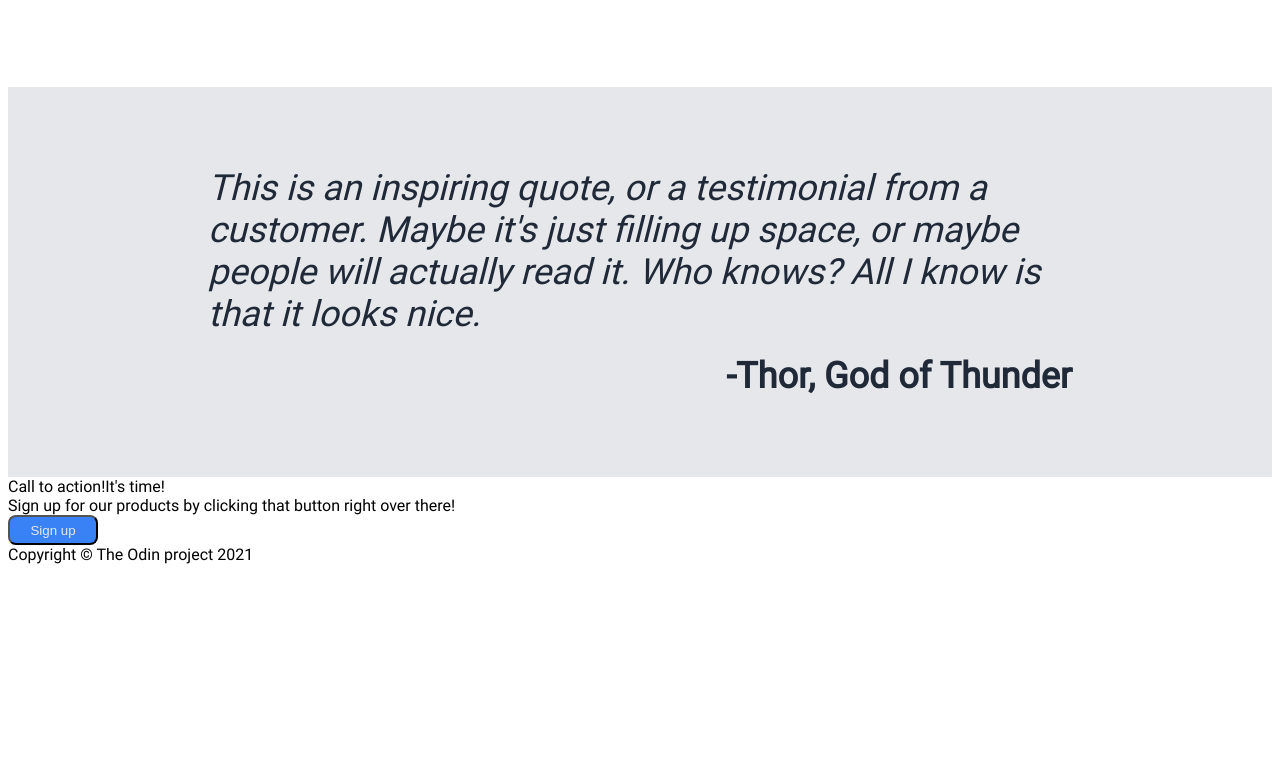
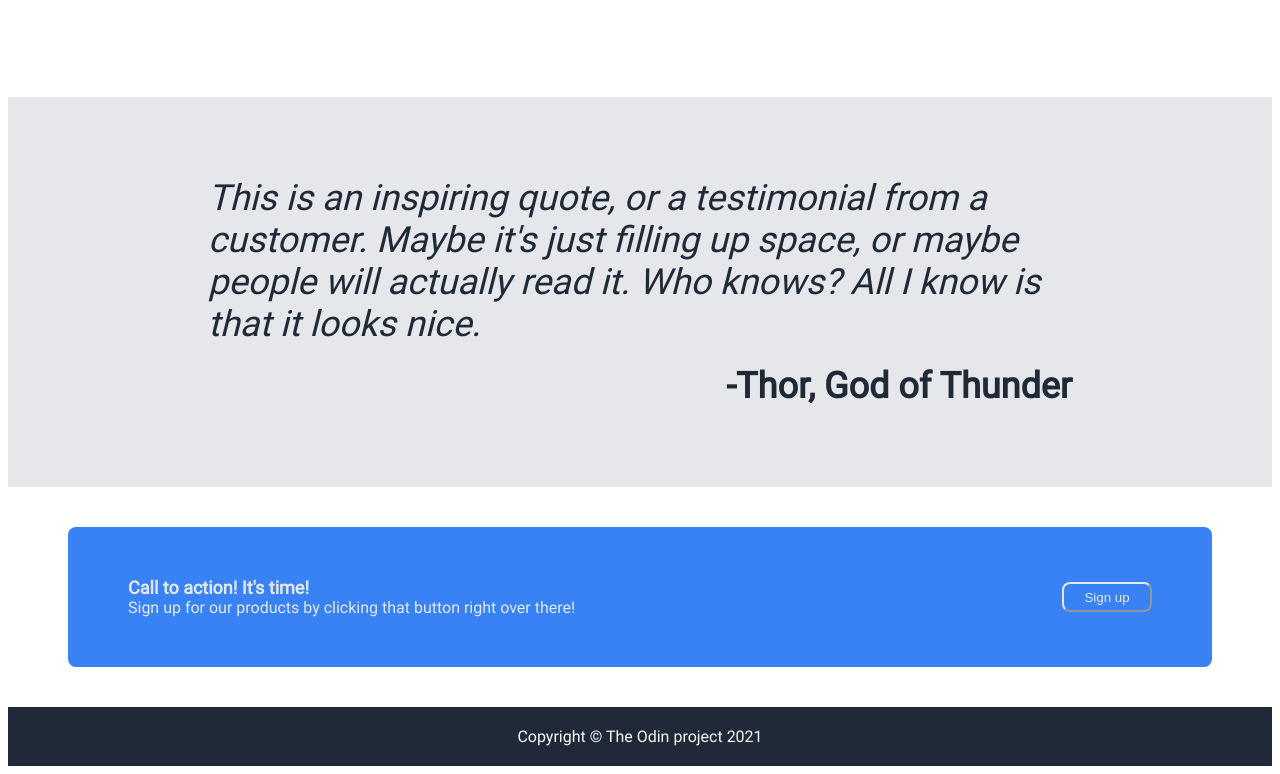
Before and after one commit to ether3almang0/landing-page, a plain HTML site: page index.html in a window 1280 px wide. Shown: the part 711-1485 px from the top of the page. Before the commit the page ends 1283 px from the top, so only its background shows below. Drawn offline with Linux system fonts and the light colour scheme.

Commit message:
mission accomplished

```diff
--- a/index.html
+++ b/index.html
@@ -56,8 +56,10 @@
     </div>
 
     <div class="section-4">
-        <div class="alert">Call to action!It's time!</div>
-        <div class="text">Sign up for our products by clicking that button right over there!</div>
+        <div class="both">
+            <div class="alert">Call to action! It's time!</div>
+            <div class="text">Sign up for our products by clicking that button right over there!</div>
+        </div>
         <button>Sign up</button>
     </div>
 
--- a/style.css
+++ b/style.css
@@ -71,6 +71,7 @@ button{
     height:30px;
     background-color: #3882f6;
     color: #e5e7eb;
+    border-color: #e5e7eb;
 }
 
 h2{
@@ -89,6 +90,8 @@ h2{
 .section-2 img{
     height: 100px;
     width:auto;
+    border: 5px solid #3882f6;
+    border-radius: 8px;
 }
 
 .img-txt-pair{
@@ -115,3 +118,30 @@ h2{
     text-align: right;
     margin-top: 20px;
 }
+
+.section-4{
+    margin: 40px 60px;
+    background-color: #3882f6;
+    padding: 20px 60px;
+    height: 100px;
+    border-radius: 8px;
+    display: flex;
+    align-items: center;
+    color: #e5e7eb;
+}
+
+.both{
+    margin-right: auto;
+}
+
+.alert{
+    font-weight: 600;
+    font-size: 18px;
+}
+.footer{
+    text-align: center;
+    background-color: #1f2937;
+    color: #f9faf8;
+    margin: 0;
+    padding: 20px 20px;
+}
```
